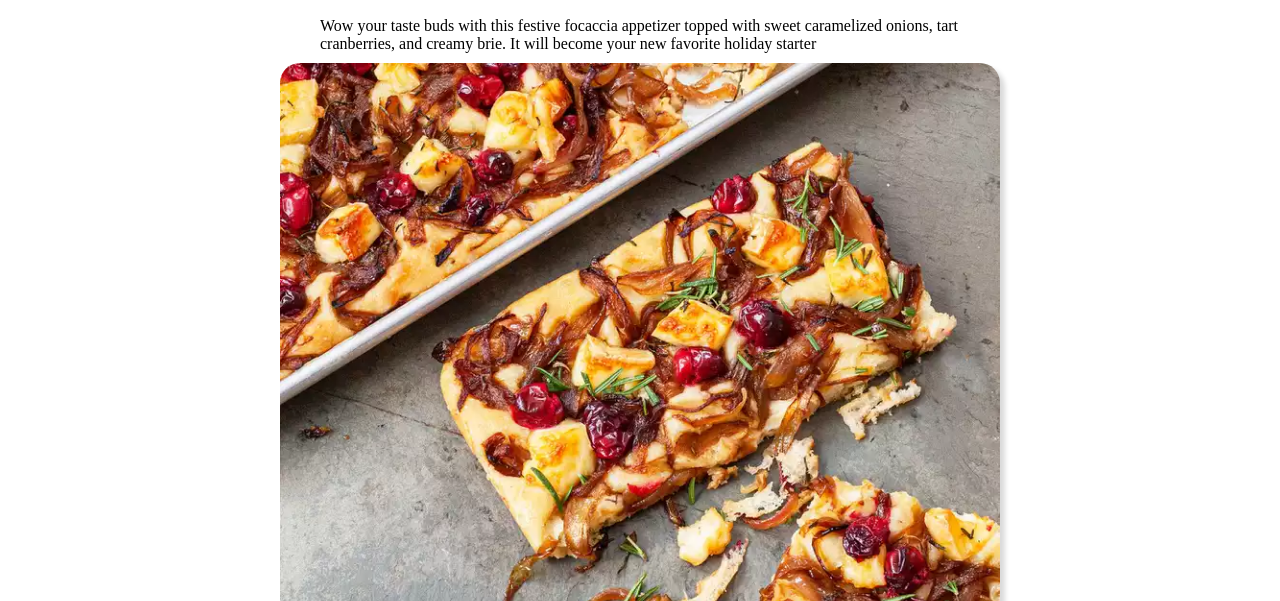
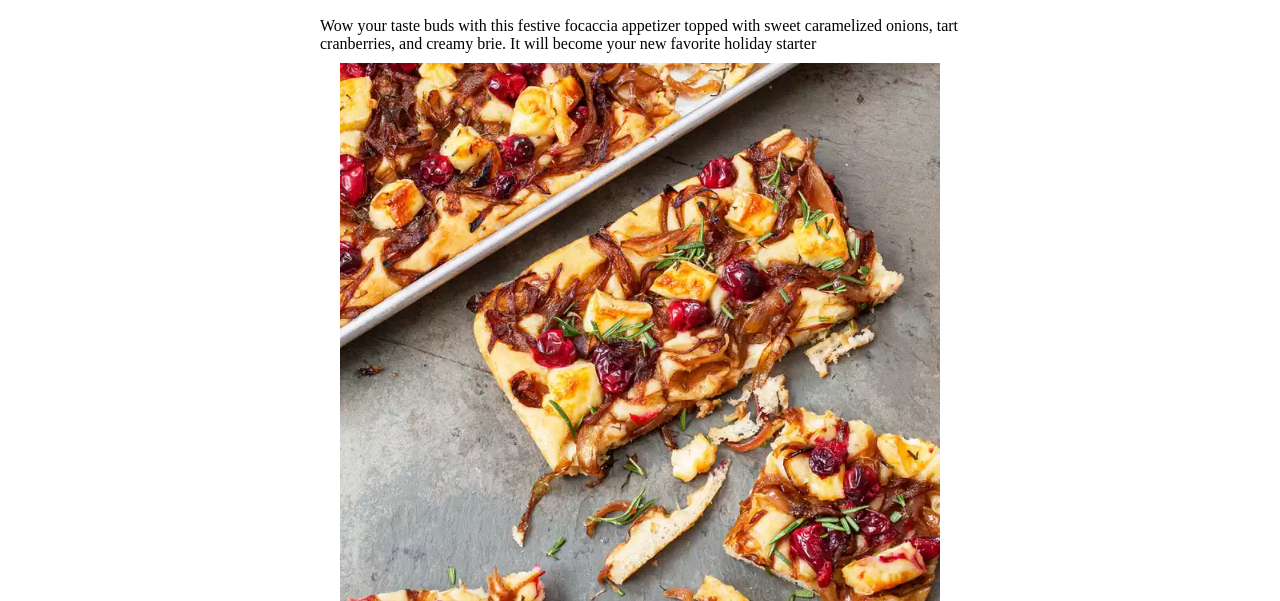
Before and after one commit to CodeKaito/Epicode, a plain HTML site: page 23.10.23.v2/task/index.html in a window 1280 px wide. Shown: the part 199-800 px from the top of the page. Drawn offline with Linux system fonts and the light colour scheme.

Commit message:
modified:   23.10.23.v2/task/index.html

```diff
--- a/23.10.23.v2/task/index.html
+++ b/23.10.23.v2/task/index.html
@@ -26,11 +26,16 @@
 
 
             <div>
-                <img src="/23.10.23.v2/task/assets/pizza.webp" alt="" class="pizza-image">
+                <!-- <img src="/23.10.23.v2/task/assets/pizza.webp" alt="" class="pizza-image"> -->
+                <div class="pizza-image2"></div>
 
                 <p class="author">Image: Sally Vegas</p>
             </div>
 
+
+        </div>
+
+        <div>
             <div class="featured-container">
                 <div class="vertical-line"></div>
                 <div class="featured">
@@ -39,9 +44,6 @@
                     <p><a href="https://www.simplyrecipes.com/cranberry-recipes-that-go-beyond-sauce-5206174" class="featured-description">Fresh Cranberry Recipes That Go Beyond Sauce</a></p>
                 </div>
             </div>
-        </div>
-
-        <div>
             <div>
                 <h3 class="ingredients">Ingredients</h3>
                 <hr>
--- a/23.10.23.v2/task/style.css
+++ b/23.10.23.v2/task/style.css
@@ -73,6 +73,13 @@ body {
     box-shadow: 5px 5px 5px #dadada;
 }
 
+.pizza-image2 {
+    background-image: url(/23.10.23.v2/task/assets/pizza.webp);
+    width: 600px;
+    height: 800px;
+    background-size: cover;
+}
+
 .author {
     text-align: center;
     margin: 10px;
@@ -84,6 +91,7 @@ body {
     align-items: flex-start;
     justify-content: flex-start;
     margin-top: 30px;
+    margin-bottom: 30px;
 }
 
 .featured {
```
